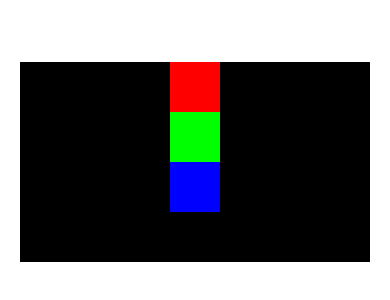
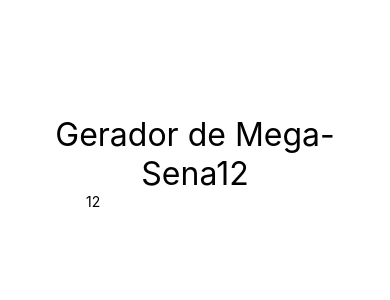
Before and after one commit to Juan-Severiano/curso-react-native, a React Native app in the folder start/: screen / in a window 390 px wide. Shown: the part 270-570 px from the top of the page. Built offline with nearby package versions, Linux system fonts and the light colour scheme.

Commit message:
inciando o exercicio da mega sena

```diff
--- a/start/src/App.js
+++ b/start/src/App.js
@@ -6,7 +6,7 @@
 // import InputName from './components/InputName';
 // import Quadrado from './components/layout/Quadrado';
 // import FlexBoxE1 from './components/layout/FlexBoxE1';
-import FlexBoxE2 from './components/layout/FlexBoxE2';
+// import FlexBoxE2 from './components/layout/FlexBoxE2';
 // import UserLogin from './components/UserLogin';
 // import Pai from './components/direta/Pai';
 // import ContadorV2 from './components/contador/ContadorV2';
@@ -15,15 +15,16 @@
 // import { Comp2, Comp3 } from './components/Multi';
 // import MinMax from './components/MinMax';
 // import Aleatorio from './components/Aleatorio';
-
+import Mega from './components/mega/Mega';
 // import Botao from './components/Botao';
 // import Title from './components/Titulo';
 
 export default function App() {
   return (
     <View style={style.App}>
+      <Mega qtdeNumbers={12} />
+      {/*
       <FlexBoxE2 />
-      {/*
       <FlexBoxE1 />
       <InputName />
       <UserLogin user={{ name: 'juan', email: 'juan@gmail.com' }} />
--- /dev/null
+++ b/start/src/components/mega/Mega.js
@@ -0,0 +1,29 @@
+import React from 'react';
+import { Text, TextInput } from 'react-native';
+import Style from '../style';
+
+export default class Mega extends React.Component {
+  state = {
+    qtdeNumbers: this.props.qtdeNumbers,
+  };
+
+  handleQtdeNumber(qtde) {
+    this.setState({ qtdeNumbers: qtde });
+  }
+
+  render() {
+    return (
+      <>
+        <Text style={Style.txtG}>
+          Gerador de Mega-Sena{this.state.qtdeNumbers}
+        </Text>
+        <TextInput
+          keyboardType="numeric"
+          placeholder="Bota esse capeta ai"
+          value={this.state.qtdeNumbers}
+          onChangeText={(qtde) => this.handleQtdeNumber(qtde)}
+        />
+      </>
+    );
+  }
+}
```
